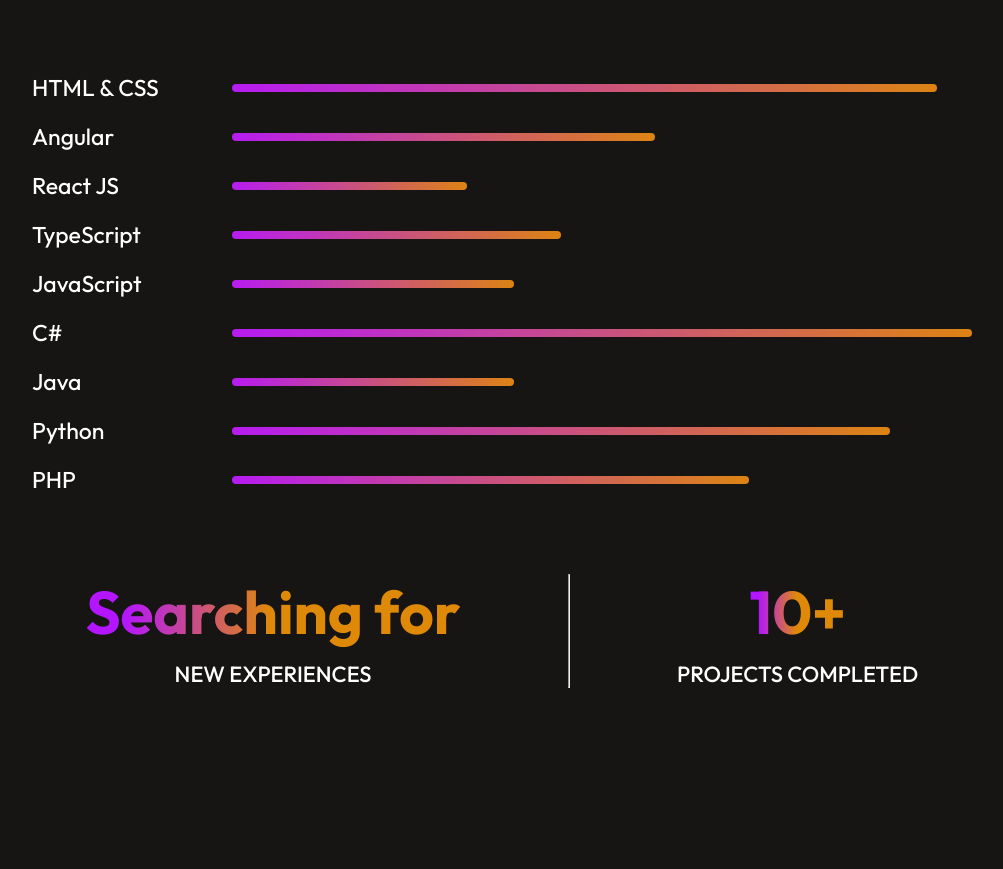
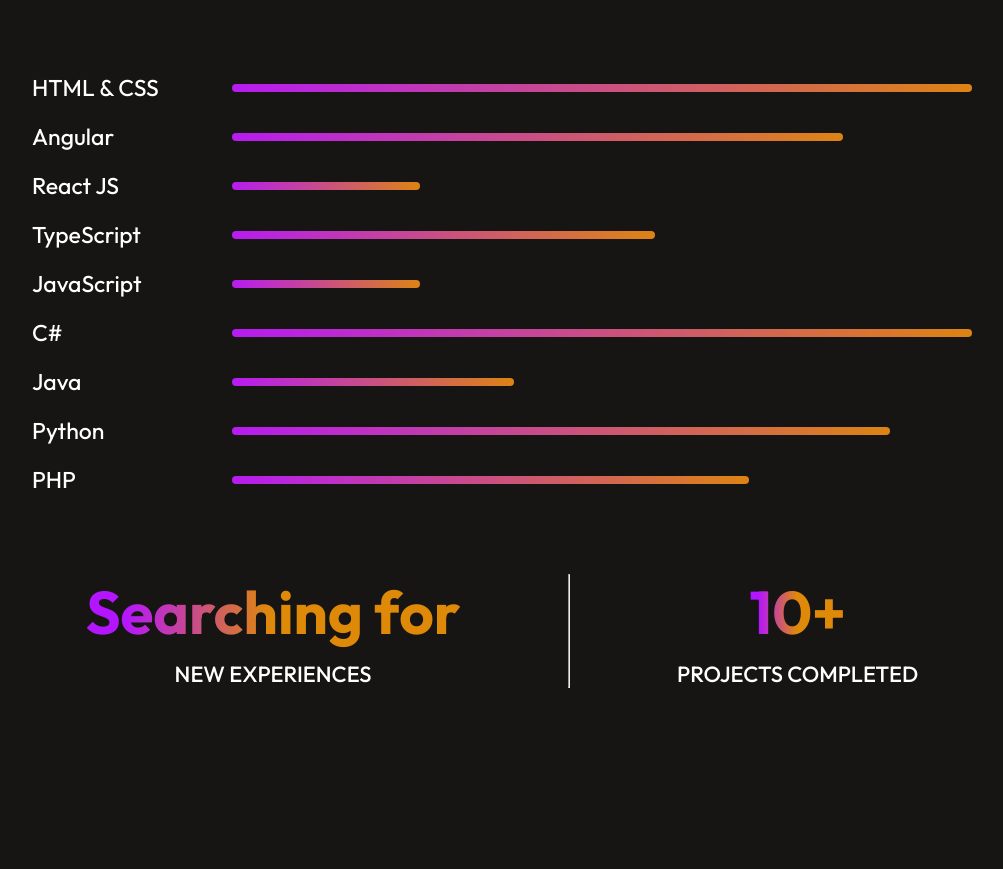
Before and after one commit to MarcosCrRodriguez/portfolio-react, a React (Vite) app: page / in a window 1280 px wide. Shown: the part 1640-2509 px from the top of the page, without its empty margins (138-1141 px from the left). Built offline with nearby package versions, Linux system fonts and the light colour scheme; a web font is replaced by a local one.

Commit message:
porcentajes

```diff
--- a/src/components/Abaout/About.jsx
+++ b/src/components/Abaout/About.jsx
@@ -32,23 +32,23 @@
           <div className="about-skills">
             <div className="about-skill">
               <p>HTML & CSS</p>
-              <hr style={{ width: "75%" }} />
+              <hr style={{ width: "80%" }} />
             </div>
             <div className="about-skill">
               <p>Angular</p>
+              <hr style={{ width: "65%" }} />
+            </div>
+            <div className="about-skill">
+              <p>React JS</p>
+              <hr style={{ width: "20%" }} />
+            </div>
+            <div className="about-skill">
+              <p>TypeScript</p>
               <hr style={{ width: "45%" }} />
             </div>
             <div className="about-skill">
-              <p>React JS</p>
-              <hr style={{ width: "25%" }} />
-            </div>
-            <div className="about-skill">
-              <p>TypeScript</p>
-              <hr style={{ width: "35%" }} />
-            </div>
-            <div className="about-skill">
               <p>JavaScript</p>
-              <hr style={{ width: "30%" }} />
+              <hr style={{ width: "20%" }} />
             </div>
             <div className="about-skill">
               <p>C#</p>
```
